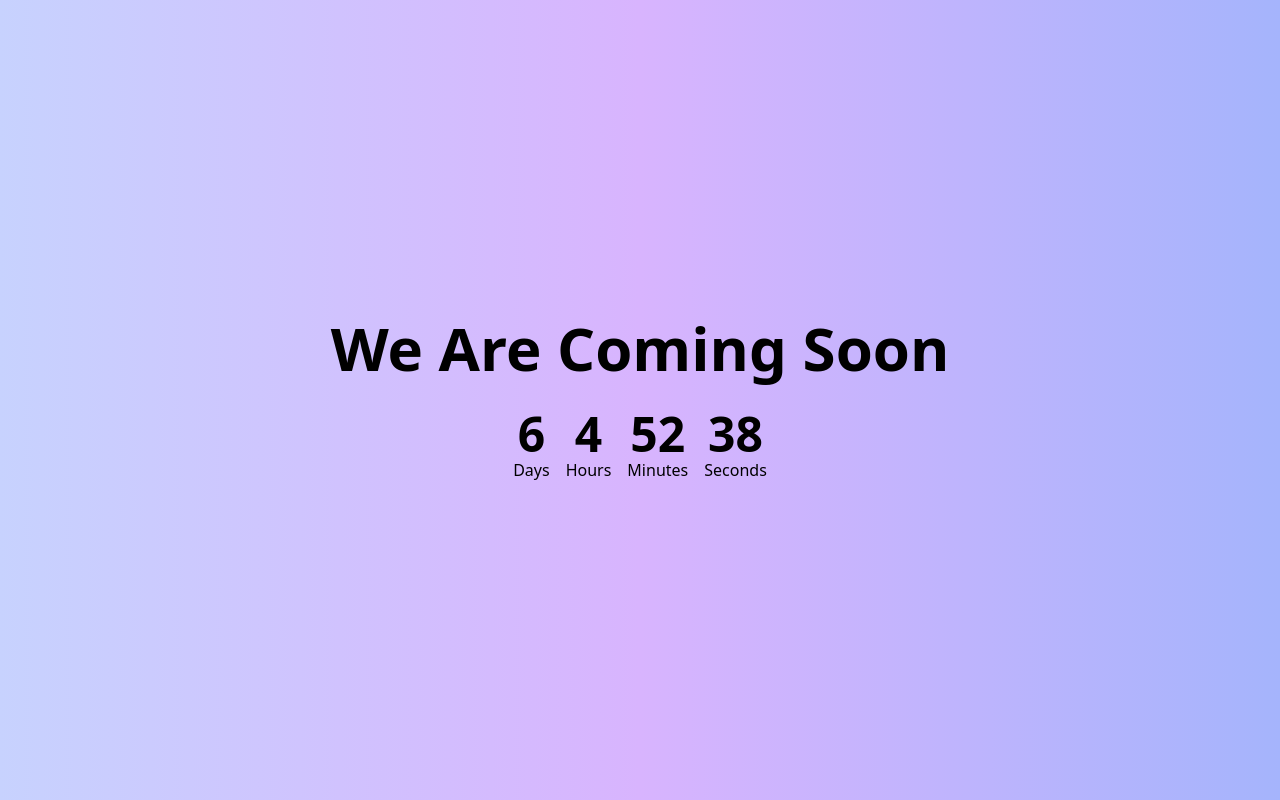
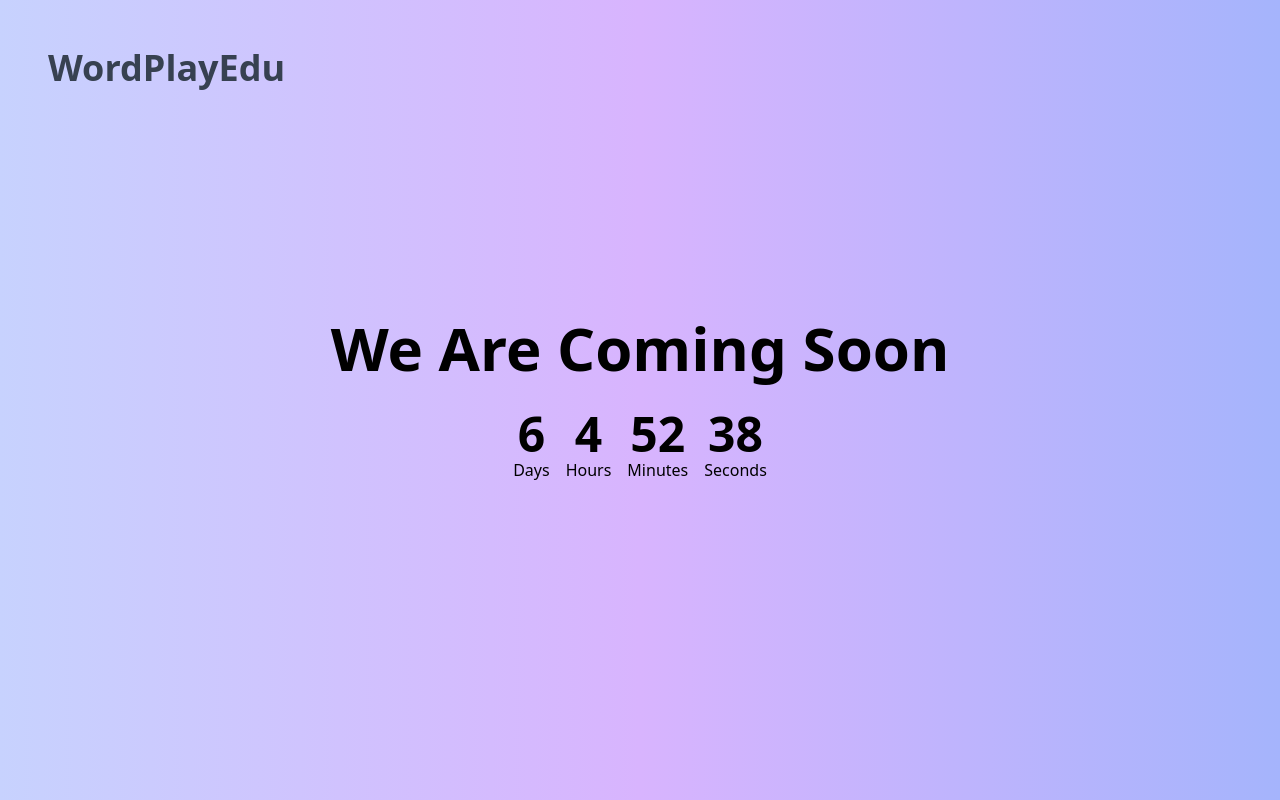
Before and after one commit to shreyasramachandran/test-crafters, a Next.js app: page / in a window 1280 px wide. Built offline with nearby package versions, Linux system fonts and the light colour scheme.

Commit message:
Added brand name and changed metadata

```diff
--- a/src/app/layout.tsx
+++ b/src/app/layout.tsx
@@ -4,9 +4,9 @@ import { Theme, ThemePanel } from '@radix-ui/themes';
 import "./globals.css";
 
 export const metadata: Metadata = {
-  title: "Project Blueprint",
-  description: "A Next.js Template with Tailwind, ESLint, and Radix UI",
-  keywords: "Next.js, Tailwind CSS, ESLint, Radix UI",
+  title: "Test Crafters",
+  description: "A website for cuet students to give CUET mock tests.",
+  keywords: "CUET, Mock Tests, Online Tests",
   authors: [{ name: "Shreyas Ramachandran" }]
 };
 
--- a/src/app/page.tsx
+++ b/src/app/page.tsx
@@ -36,6 +36,9 @@ export default function Home() {
 
   return (
     <main className="min-h-screen flex flex-col items-center justify-center p-24 bg-gradient-to-r from-indigo-200 via-purple-300 to-indigo-300">
+      <header className="absolute top-12 left-12">
+        <h1 className="text-4xl font-bold text-gray-700">WordPlayEdu</h1>
+      </header>
       <div className="flex flex-1 flex-col items-center justify-center text-center">
         <h2 className="text-6xl font-bold mb-8">We Are Coming Soon</h2>
         <div className="flex justify-center space-x-4">
```
